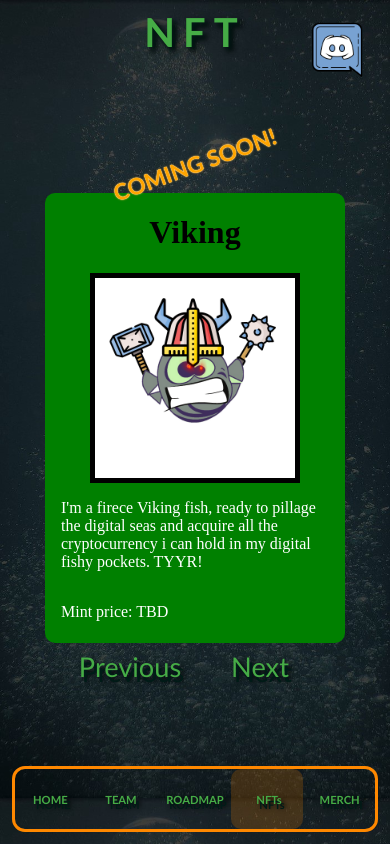
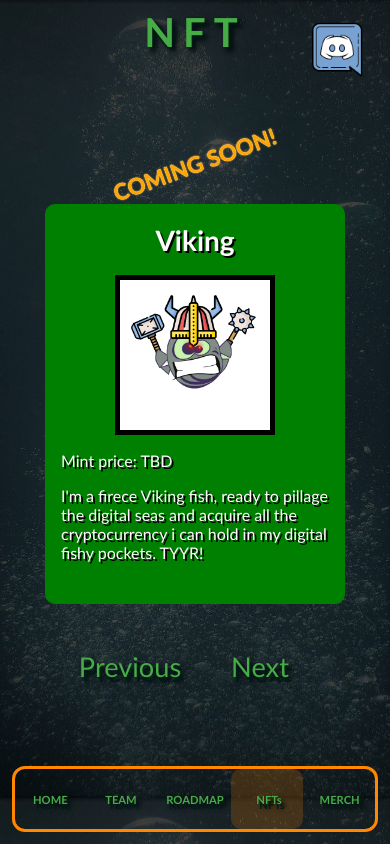
Before and after one commit to Medieinstitutet/bcu22d-agila-metoder-y-dopefish, a React (Vite) app: page / in a window 390 px wide. Both pictures are taken after a click on the button "NFTs". Built offline with nearby package versions, Linux system fonts and the light colour scheme.

Commit message:
fix for nfts
descriptions for all nfts
new css, font, shadow
mobile format, smaller img, smaller h, smaller card
changed location of mint price and description

```diff
--- a/src/modules/nftPage/data/nftData.json
+++ b/src/modules/nftPage/data/nftData.json
@@ -8,8 +8,9 @@
     {
         "id": 2,
         "name": "Red Eye",
-        "description": "",
+        "description": "I'm a Cool fish with great hair, a smile that will brighten up your day, and a red eye to catch every mermaid's attention. I'm a unique brat that NO ONE can say NO to.",
         "price": "TBD"
+
     },
     {
         "id": 3,
@@ -20,13 +21,13 @@
     {
         "id": 4,
         "name": "Tivoli",
-        "description": "",
+        "description": "With chocolate and a lollipop in my hand you know I am the sweetest fish in town. With my helicopter hat you know I won't stay long, ADVENTURES HERE I COME!",
         "price": "TBD"
     },
     {
         "id": 5,
         "name": "Mrs. Walrus",
-        "description": "",
+        "description": "Don't let my vampire teeth fool you. I'm a Cool tech girl, always ready to help. Hair that would make a king jealous. So hit me up at 070-I-Live-In-The-Ocean.",
         "price": "TBD"
     },
     {
@@ -38,19 +39,19 @@
     {
         "id": 7,
         "name": "Shark",
-        "description": "",
+        "description": "ITS THE RACE OF MY LIFE! Usain Bolt got nothing on me. With a shark on my tail my topspeed is about 100 / kph. Usain Bolt SIT DOWN!",
         "price": "TBD"
     },
     {
         "id": 8,
         "name": "Longhorn",
-        "description": "",
+        "description": "With my Crazy smile and horn you might think i run Hell. haha! not true. I run oceans HELL FIRE! So beware so you dont get to spend eternity with me! Mohahaha!",
         "price": "TBD"
     },
     {
         "id": 9,
         "name": "Sheriff",
-        "description": "",
+        "description": " I'm the Sheriff of this ocean. If you have anything to report, you come straight to me. If anything is going on in my Ocean Town. I WANNA KNOW! *Bang! Bang!*",
         "price": "TBD"
     }
 ]
--- a/src/modules/nftPage/modules/Nft.jsx
+++ b/src/modules/nftPage/modules/Nft.jsx
@@ -1,13 +1,11 @@
-
-
 export default function Nft(props) {
   //console.log(props);
   return (
     <div className="nft">
       <h1>{props.name}</h1>
       <img src={`./img/nftImages/${props.id}.png`}></img>
+      <p>Mint price: {props.price}</p>
       <p>{props.description}</p>
-            <p>Mint price: {props.price}</p>
     </div>
-    )
+  );
 }
--- a/src/sass/main.scss
+++ b/src/sass/main.scss
@@ -450,6 +450,9 @@ body {
 	border-radius: 10px;
 	display: flex;
 	flex-direction: column;
+    color: white;
+    font-family: 'Gill Sans', 'Gill Sans MT', Calibri, 'Trebuchet MS', sans-serif;
+    text-shadow: 2px 2px black;
 
     h1 {
         margin-left: auto;
@@ -460,6 +463,7 @@ body {
         padding-left: 16px;
         padding-right: 16px;
         color: white;
+
     }
 
 	img {
@@ -729,6 +733,32 @@ body {
         margin-top: 20px;
     }
 
+    .nft {
+        // background-color: green;
+        height: 400px;
+        // width: 300px;
+        // border-radius: 10px;
+        // display: flex;
+        // flex-direction: column;
+
+        h1 {
+            font-size: 1.75rem;
+        }
+
+        p {
+            margin-bottom: 0;
+        }
+
+        img {
+            width: 150px;
+            height: 150px;
+            // margin-left: auto;
+            // margin-right: auto;
+            // border: 5px solid black;
+        }
+    }
+
+
     /*-----------------CONTENT MERCH------------------*/
     .Merch {
         padding-top: 15px;
```
Lines whose indentation alone changed are shown as unchanged.
